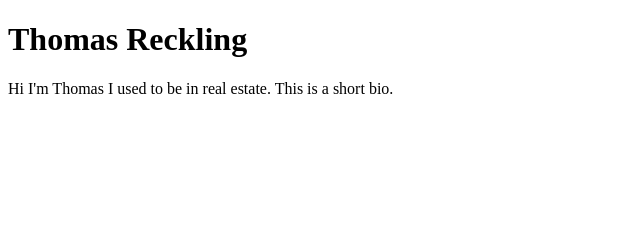
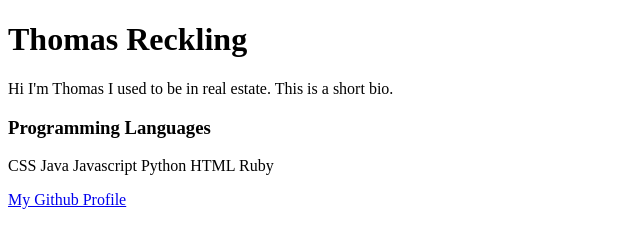
Before and after one commit to TexasTemas12/git-skills, a plain HTML site: page index.html in a window 1280 px wide. Shown: the whole page, without its empty margins (0-640 px from the left). Drawn offline with Linux system fonts and the light colour scheme.

Commit message:
languages

```diff
--- a/index.html
+++ b/index.html
@@ -9,5 +9,11 @@
     <p>
       Hi I'm Thomas I used to be in real estate. This is a short bio.
     </p>
+    <h3>Programming Languages</h3>
+    <p>
+      CSS Java Javascript Python HTML Ruby
+    </p>
+
+    <a href="https://github.com/YOURUSERNAMEHERE" target="_blank">My Github Profile</a>
   </body>
 </html>
```
